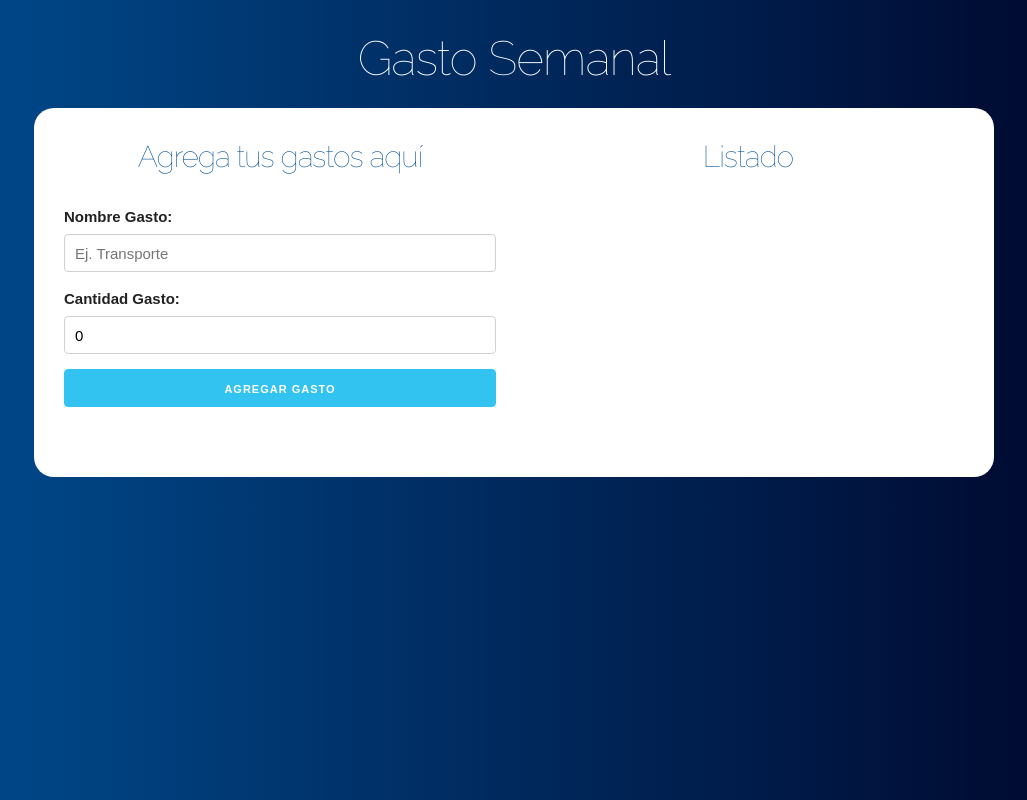
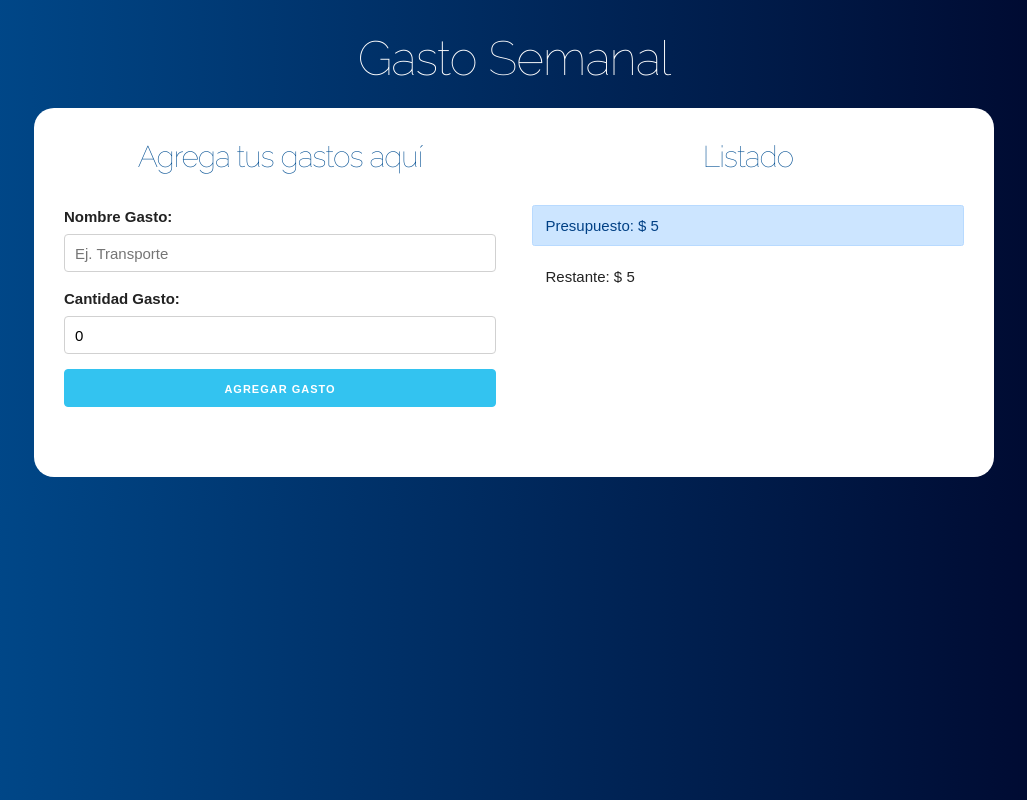
Before and after one commit to dfldiego/r-controlPresupuesto, a React (Create React App) app: page / in a window 1280 px wide. Both pictures are taken after typing "5" into the empty fields and a click on the input "Definir Presupuesto". Shown: the whole page, without its empty margins (126-1153 px from the left). Built offline with nearby package versions, Linux system fonts and the light colour scheme.

Commit message:
creando el componente que muestra el presupuesto y el restante disponible

```diff
--- a/src/App.js
+++ b/src/App.js
@@ -2,6 +2,7 @@ import React, { Fragment, useState } from 'react';
 import Pregunta from './components/Pregunta';
 import Formulario from './components/Formulario';
 import ListadoGastos from './components/ListadoGastos';
+import ControlPresupuesto from './components/ControlPresupuesto';
 
 function App() {
 
@@ -38,6 +39,10 @@ function App() {
                   <ListadoGastos
                     gastos={gastos}
                   />
+                  <ControlPresupuesto
+                    cuenta={cuenta}
+                    restante={restante}
+                  />
                 </div>
               </div>
             }
--- /dev/null
+++ b/src/components/ControlPresupuesto.jsx
@@ -0,0 +1,16 @@
+import React, { Fragment } from 'react'
+
+const ControlPresupuesto = ({ cuenta, restante }) => {
+    return (
+        <Fragment>
+            <div className="alert alert-primary">
+                Presupuesto: $ {cuenta}
+            </div>
+            <div className="alert">
+                Restante: $ {restante}
+            </div>
+        </Fragment>
+    );
+}
+
+export default ControlPresupuesto;
```
